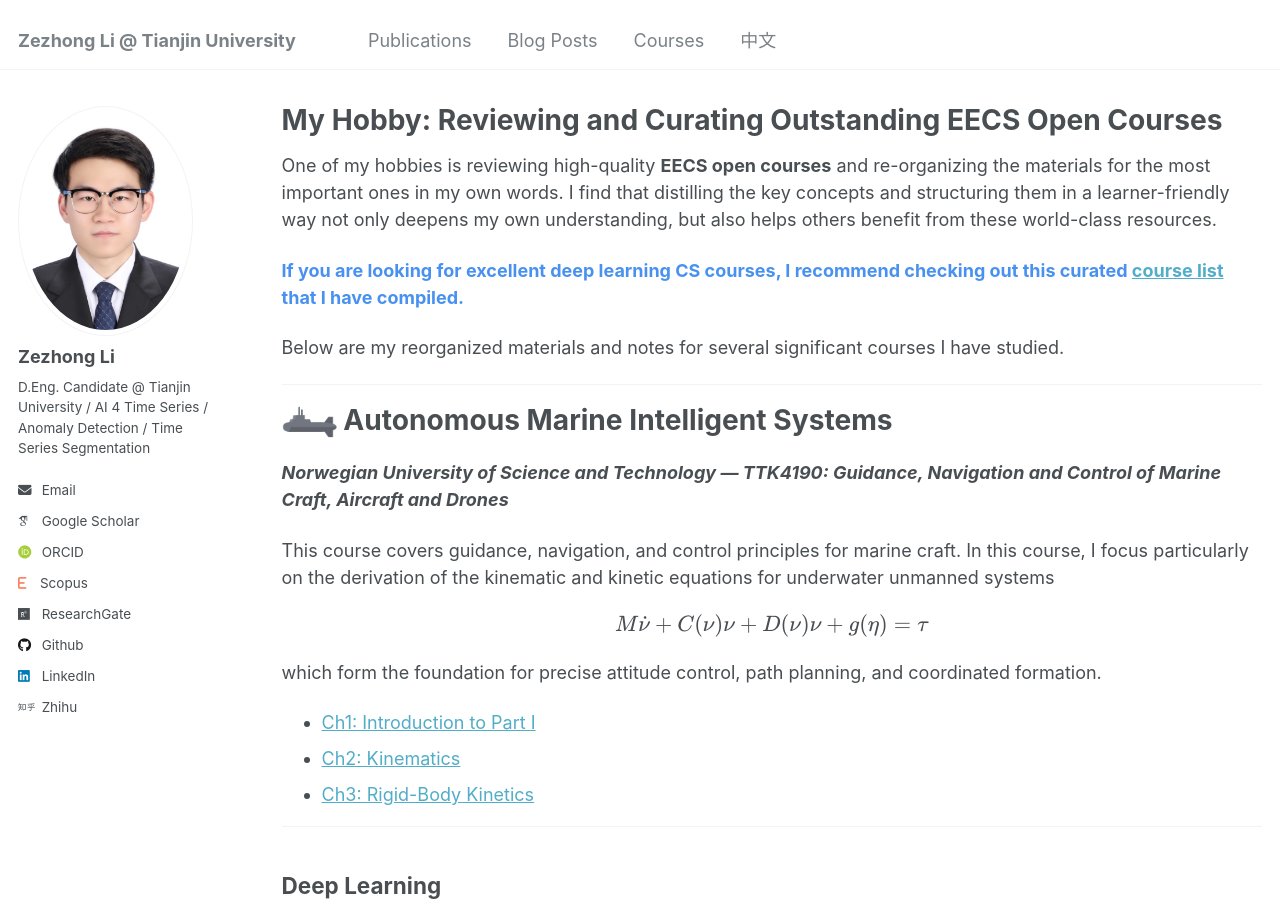
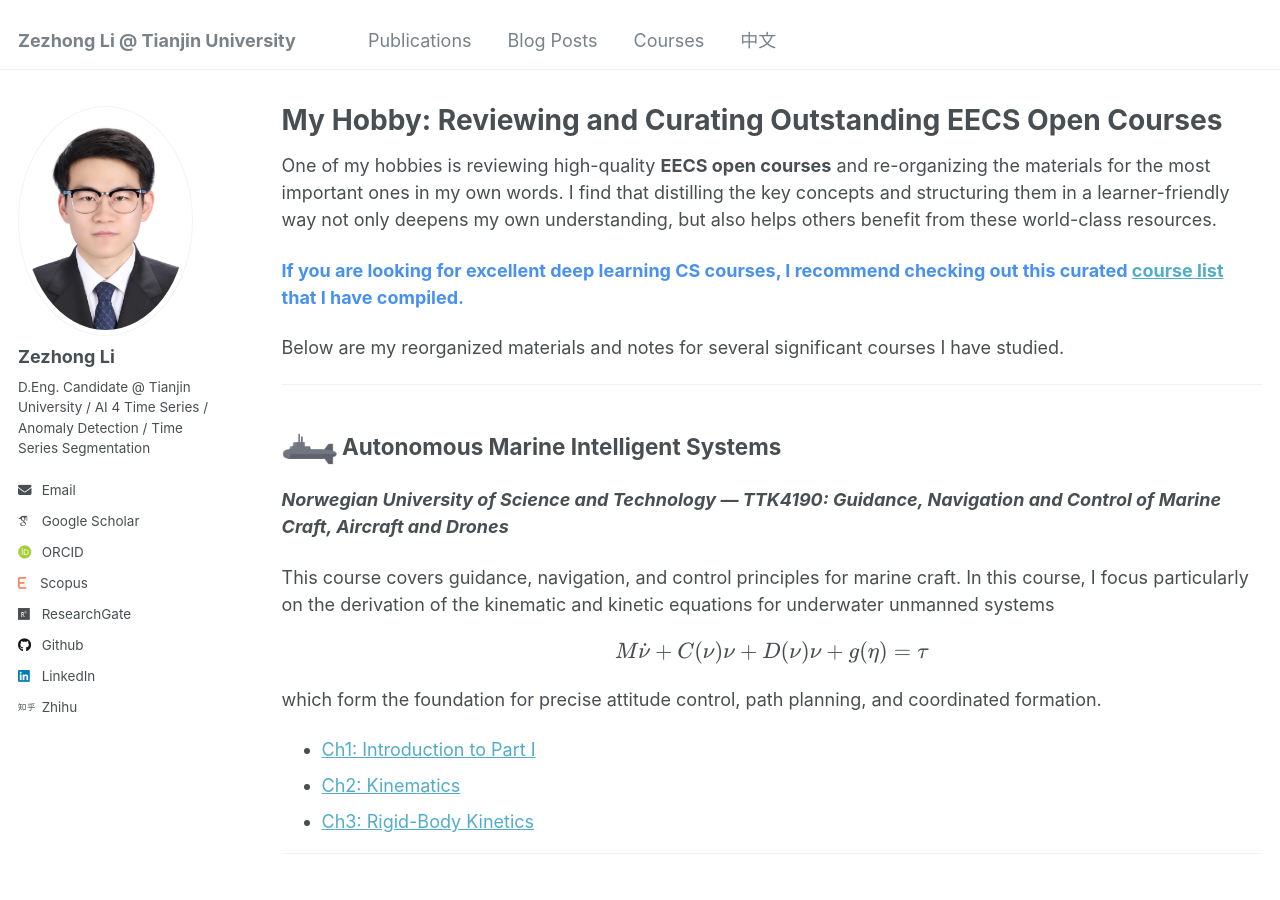
Before and after one commit to lzz19980125/lzz19980125.github.io, a Jekyll site: the page built from _pages/courses.md, in a window 1280 px wide and 900 px high. Built offline with Jekyll 4.4.1, drawn with Linux system fonts in a browser that asks for light colours; some web fonts are replaced.

Commit message:
Update courses.md

```diff
--- a/_pages/courses.md
+++ b/_pages/courses.md
@@ -13,7 +13,7 @@ Below are my reorganized materials and notes for several significant courses I h
 
 ------
 
-# <img src="../images/submarine.png" width="55" height="50"> Autonomous Marine Intelligent Systems
+## <img src="../images/submarine.png" width="55" height="50"> Autonomous Marine Intelligent Systems
 
 ***Norwegian University of Science and Technology — TTK4190: Guidance, Navigation and Control of Marine Craft, Aircraft and Drones***
 
```
